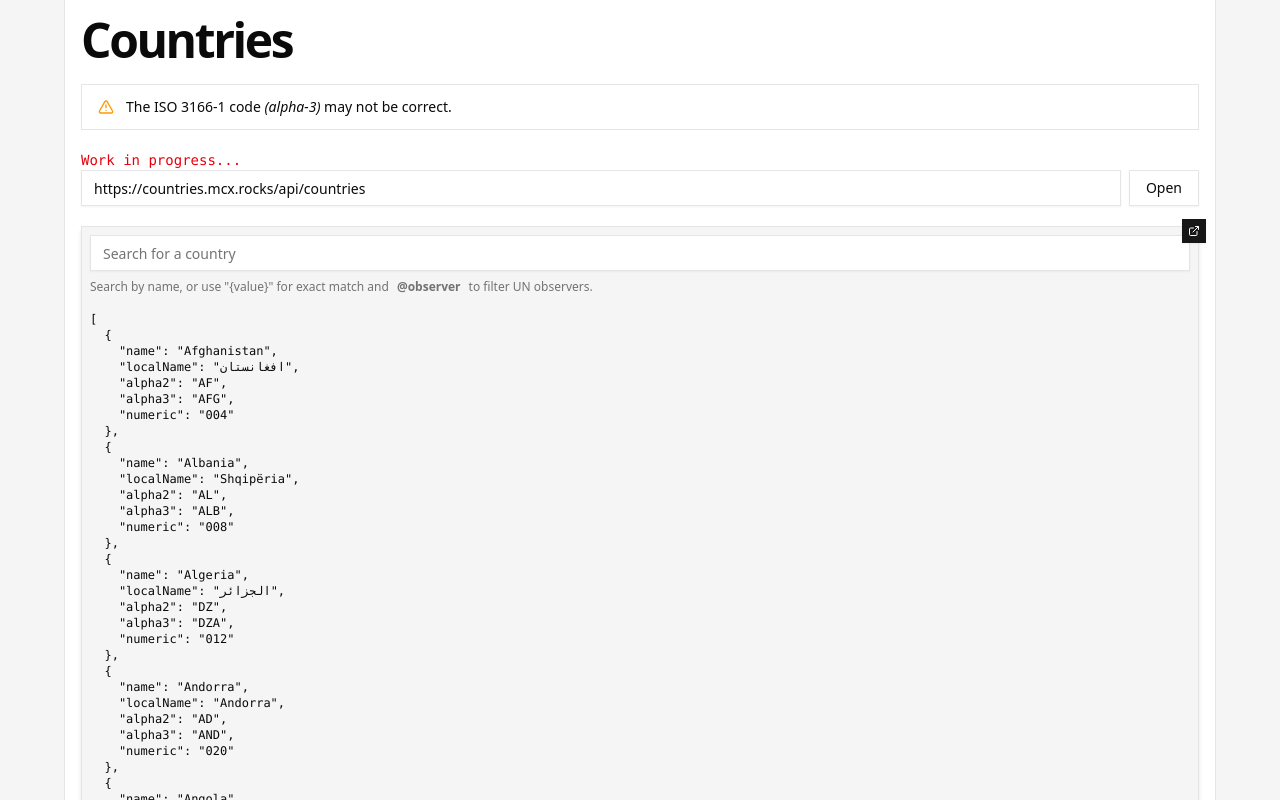
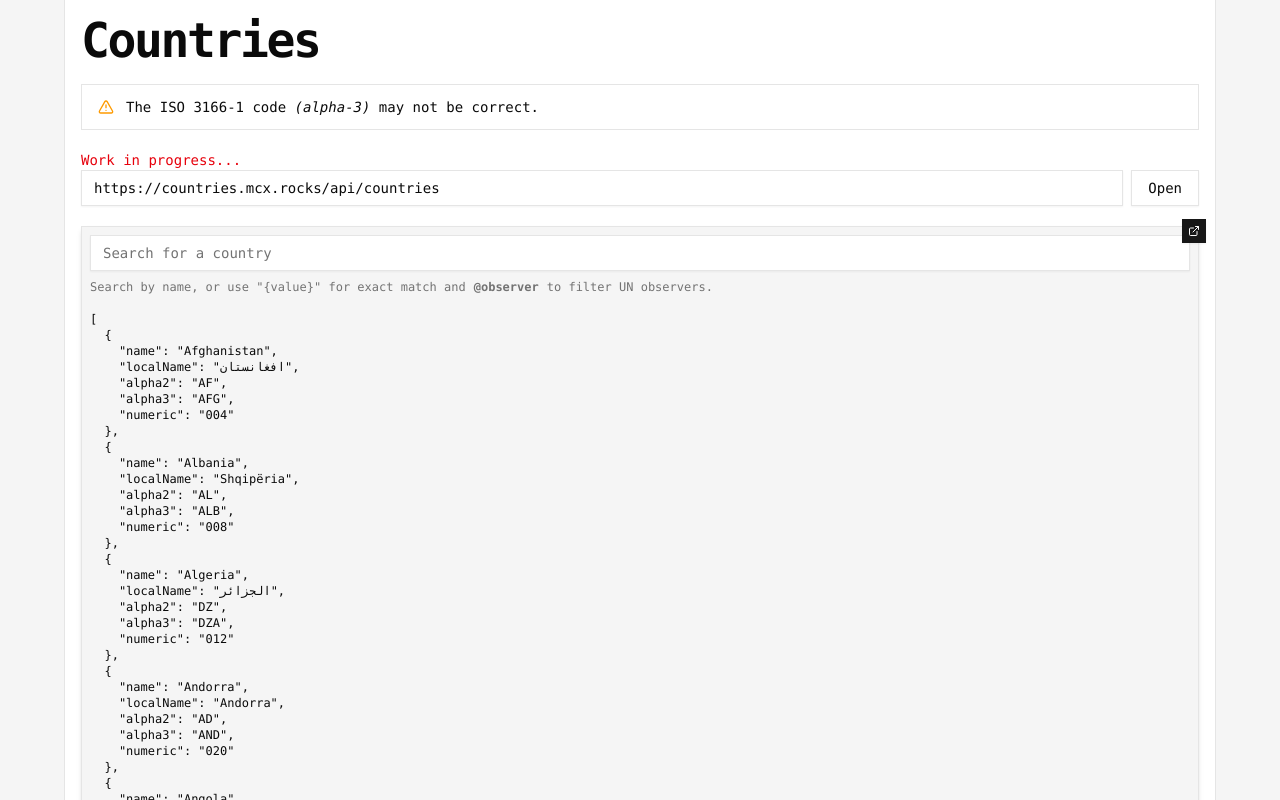
Before and after one commit to morcxlla/countries.mcx.rocks, a Next.js app: page / in a window 1280 px wide. Shown: the top 800 px of the page. Built offline with nearby package versions, Linux system fonts and the light colour scheme.

Commit message:
Title Pattern + Font Mono

```diff
--- a/src/app/layout.tsx
+++ b/src/app/layout.tsx
@@ -1,20 +1,25 @@
 import type { Metadata } from 'next'
-import { Geist, Geist_Mono } from 'next/font/google'
+import { JetBrains_Mono, Noto_Sans } from 'next/font/google'
 
 import './globals.css'
 
-const geistSans = Geist({
-  variable: '--font-geist-sans',
+import { cn } from '@/lib/utils'
+
+const fontSans = Noto_Sans({
+  variable: '--font-custom-sans',
   subsets: ['latin'],
 })
 
-const geistMono = Geist_Mono({
-  variable: '--font-geist-mono',
+const fontMono = JetBrains_Mono({
+  variable: '--font-custom-mono',
   subsets: ['latin'],
 })
 
 export const metadata: Metadata = {
-  title: 'Country Codes',
+  title: {
+    default: 'Country Codes',
+    template: '%s – Country Codes',
+  },
   description:
     'Country list with ISO codes – browse all countries and their ISO 3166-1 codes. Access the data via a fast and simple REST API.',
 }
@@ -27,7 +32,11 @@ export default function RootLayout({
   return (
     <html lang="en">
       <body
-        className={`${geistSans.variable} ${geistMono.variable} antialiased bg-secondary`}
+        className={cn(
+          'bg-secondary font-mono antialiased',
+          fontSans.variable,
+          fontMono.variable
+        )}
       >
         {children}
       </body>
```
